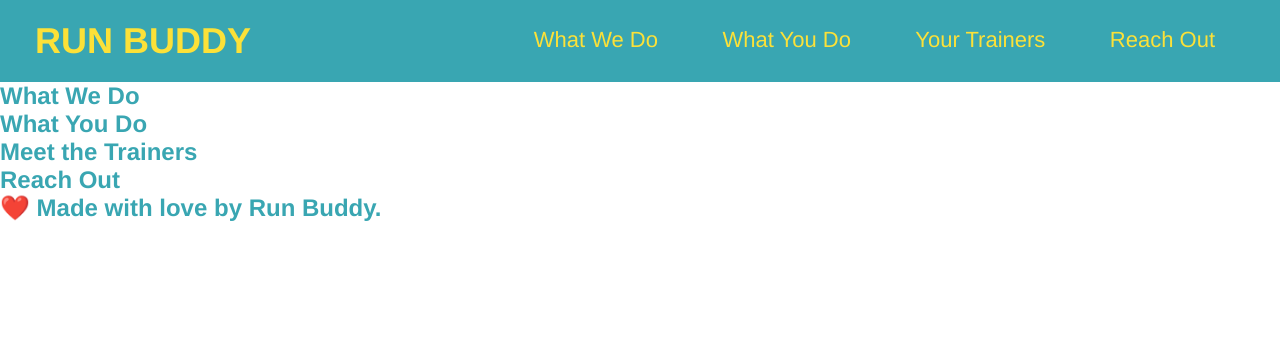
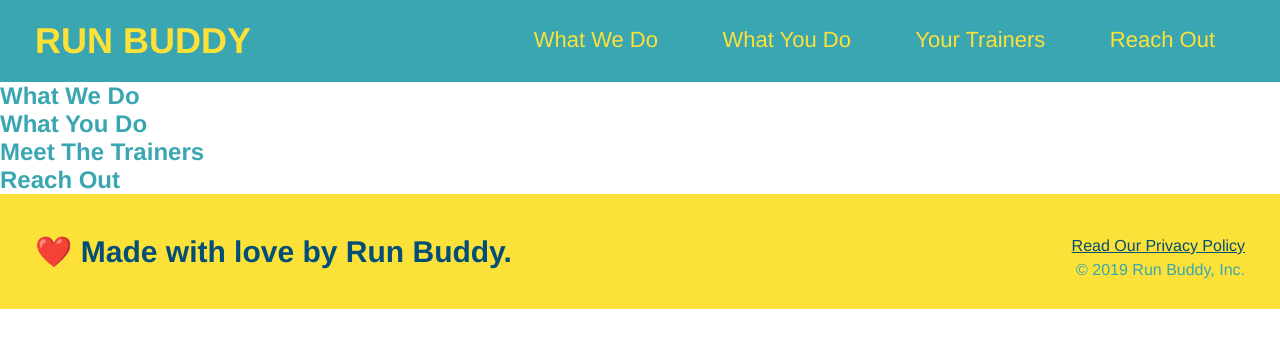
Before and after one commit to darkjuanjo/run-buddy, a plain HTML site: page index.html in a window 1280 px wide. Drawn offline with Linux system fonts and the light colour scheme.

Commit message:
Added CSS to Footer

```diff
--- a/assets/css/style.css
+++ b/assets/css/style.css
@@ -1,6 +1,7 @@
 * {
     margin: 0;
     padding: 0;
+    box-sizing: border-box;
 }
 
 body {
@@ -41,3 +42,26 @@ header nav ul li a {
     font-weight: lighter;
     font-size: 22px;
 }
+
+footer {
+    background-color: #fce138;
+    width: 100%;
+    padding: 40px 35px;
+}
+
+footer h2 {
+    display: inline;
+    color: #024e76;
+    font-size: 30px;
+    margin: 0;
+}
+
+footer div {
+    float: right;
+    line-height: 1.5;
+    text-align: right;
+}
+
+footer a {
+    color: #024e76;
+}
--- a/index.html
+++ b/index.html
@@ -20,13 +20,13 @@
                       <a href = "#what-we-do">What We Do</a>
                     </li>
                     <li>
-                        <a href="what-you-do">What You Do</a>
+                        <a href="#what-you-do">What You Do</a>
                     </li>
                     <li>
                         <a href="#your-trainers">Your Trainers</a>
                     </li>
                     <li>
-                        <a href="reach-out">Reach Out</a>
+                        <a href="#reach-out">Reach Out</a>
                     </li>
                 </ul>
             </nav>
@@ -48,7 +48,7 @@
 
         <!-- "meet the trainers" section -->
         <section>
-            <h2>Meet the Trainers</h2>
+            <h2>Meet The Trainers</h2>
         </section>
 
         <!-- "reach out" section-->
@@ -58,6 +58,10 @@
 
         <footer>
             <h2>❤️ Made with love by Run Buddy.</h2>
+            <div>
+                <a href="#">Read Our Privacy Policy</a><br/>
+                &copy; 2019 Run Buddy, Inc. <!--&copy is the copyright symbol
+            </div>
         </footer>
 
     </body>
```
